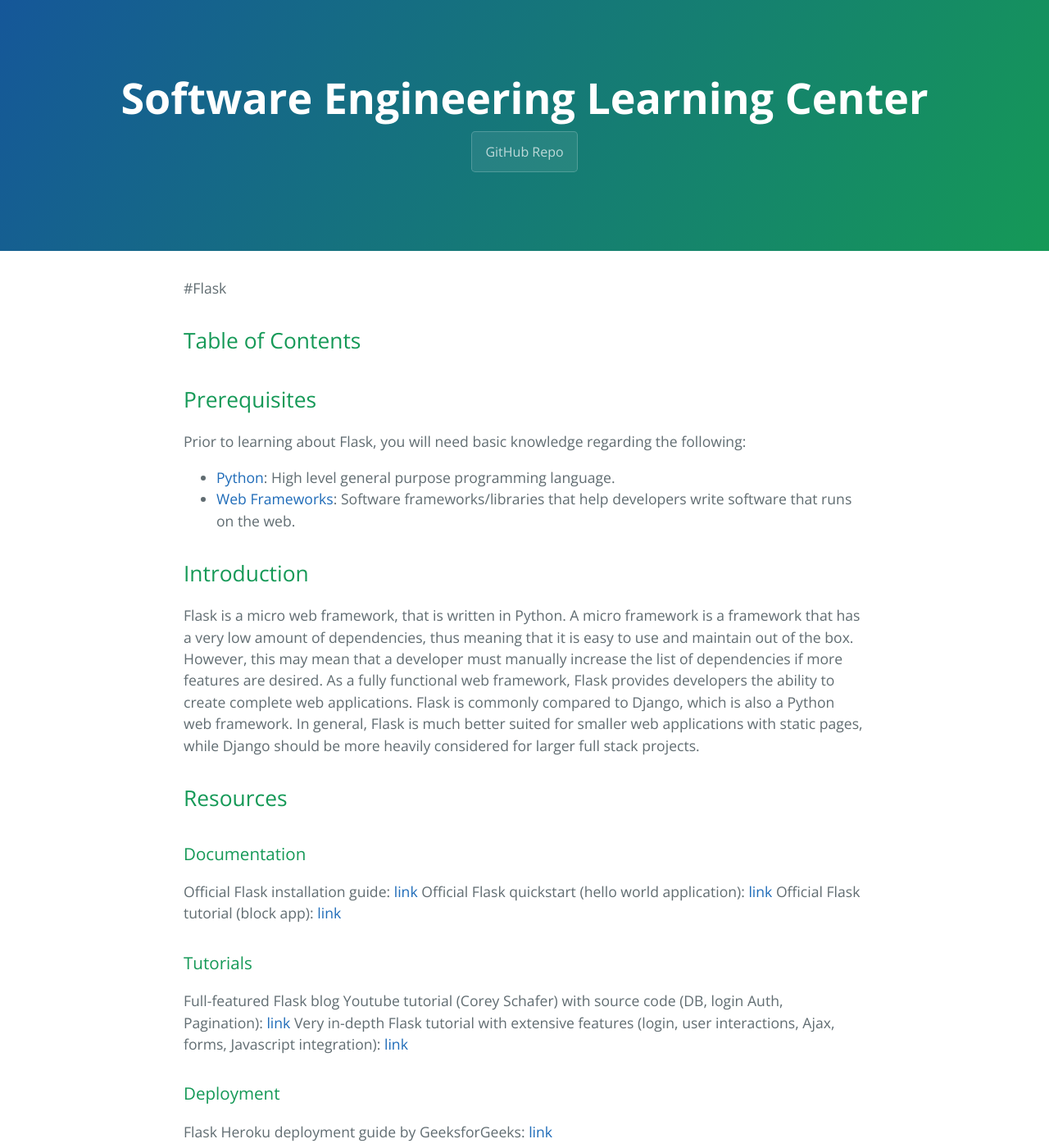
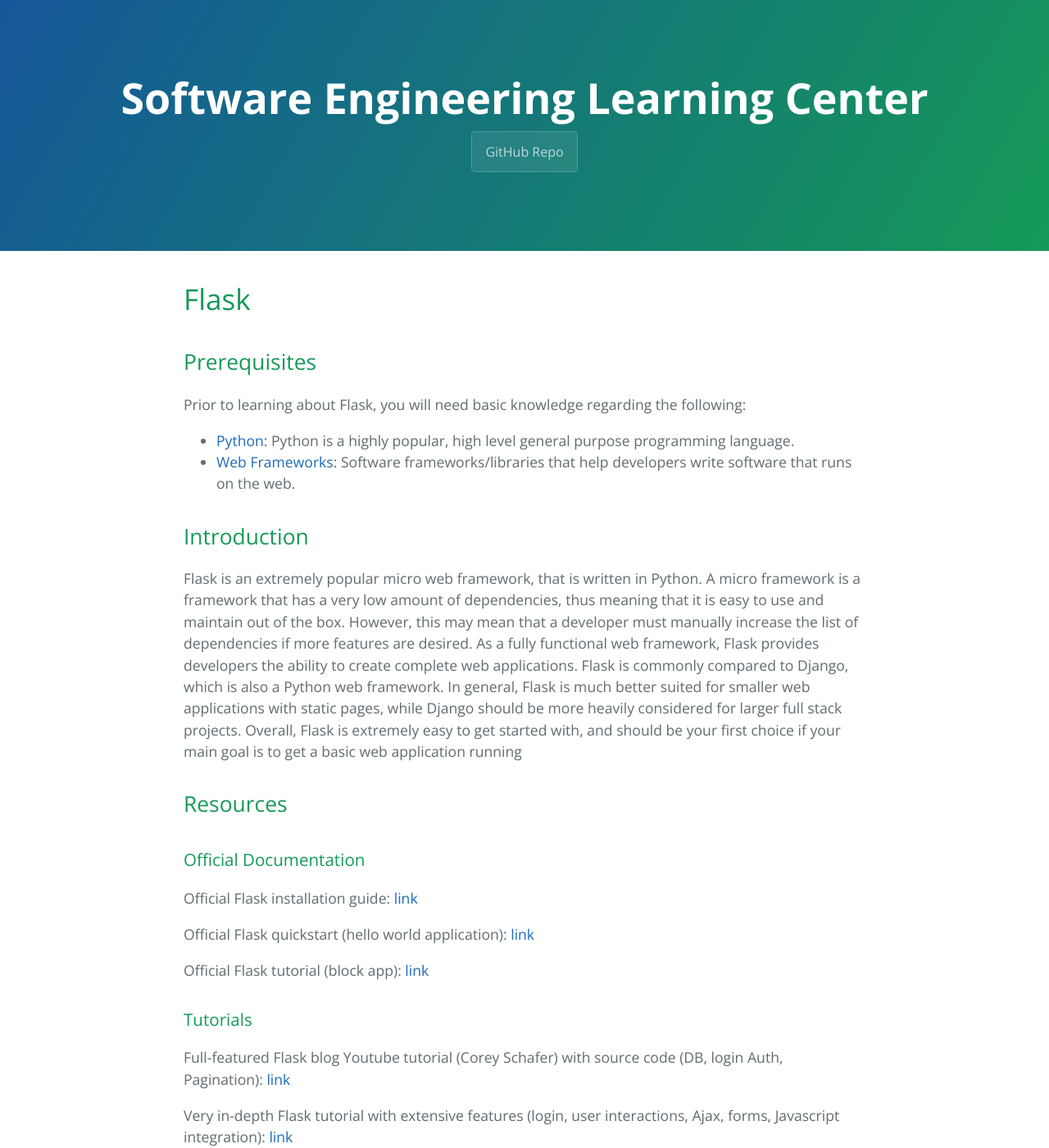
Before and after one commit to learning-software-engineering/learning-software-engineering.github.io, a Jekyll site: the page built from Topics/Tech_Stacks/Flask.md, in a window 1280 px wide and 1400 px high. Shown: the whole window at 82% size. Built offline with Jekyll 4.4.1, drawn with Linux system fonts in a browser that asks for light colours; our own code applies the rules of GitHub Pages for plain Markdown files.

Commit message:
updated formatting and introduction

```diff
--- a/Topics/Tech_Stacks/Flask.md
+++ b/Topics/Tech_Stacks/Flask.md
@@ -1,29 +1,30 @@
-#Flask
-
-## Table of Contents
+# Flask
 
 ## Prerequisites
 
 Prior to learning about Flask, you will need basic knowledge regarding the following:
 
-- [Python](https://www.python.org/): High level general purpose programming language.
+- [Python](https://www.python.org/): Python is a highly popular, high level general purpose programming language.
 - [Web Frameworks](https://deepsource.io/glossary/web-framework/): Software frameworks/libraries that help developers write software that runs on the web.
 
 ## Introduction
 
-Flask is a micro web framework, that is written in Python. A micro framework is a framework that has a very low amount of dependencies, thus meaning that it is easy to use and maintain out of the box. However, this may mean that a developer must manually increase the list of dependencies if more features are desired. As a fully functional web framework, Flask provides developers the ability to create complete web applications. Flask is commonly compared to Django, which is also a Python web framework. In general, Flask is much better suited for smaller web applications with static pages, while Django should be more heavily considered for larger full stack projects.
+Flask is an extremely popular micro web framework, that is written in Python. A micro framework is a framework that has a very low amount of dependencies, thus meaning that it is easy to use and maintain out of the box. However, this may mean that a developer must manually increase the list of dependencies if more features are desired. As a fully functional web framework, Flask provides developers the ability to create complete web applications. Flask is commonly compared to Django, which is also a Python web framework. In general, Flask is much better suited for smaller web applications with static pages, while Django should be more heavily considered for larger full stack projects. Overall, Flask is extremely easy to get started with, and should be your first choice if your main goal is to get a basic web application running
 
 ## Resources
 
-### Documentation
+### Official Documentation
 
 Official Flask installation guide: [link](https://flask.palletsprojects.com/en/2.2.x/installation/)
+
 Official Flask quickstart (hello world application): [link](https://flask.palletsprojects.com/en/2.2.x/quickstart/#a-minimal-application)
+
 Official Flask tutorial (block app): [link](https://flask.palletsprojects.com/en/2.2.x/tutorial/)
 
 ### Tutorials
 
 Full-featured Flask blog Youtube tutorial (Corey Schafer) with source code (DB, login Auth, Pagination): [link](https://www.youtube.com/playlist?list=PL-osiE80TeTs4UjLw5MM6OjgkjFeUxCYH)
+
 Very in-depth Flask tutorial with extensive features (login, user interactions, Ajax, forms, Javascript integration): [link](https://blog.miguelgrinberg.com/post/the-flask-mega-tutorial-part-i-hello-world)
 
 ### Deployment
```
